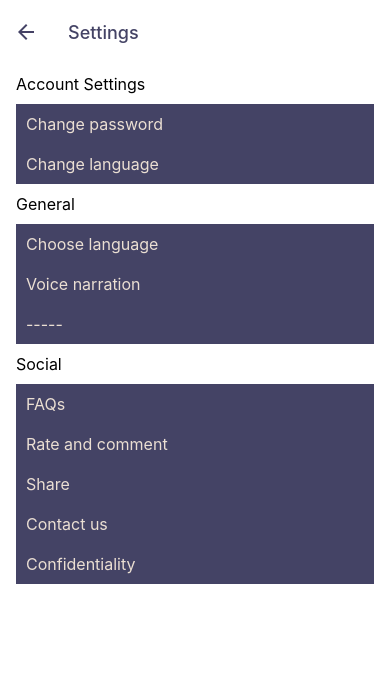
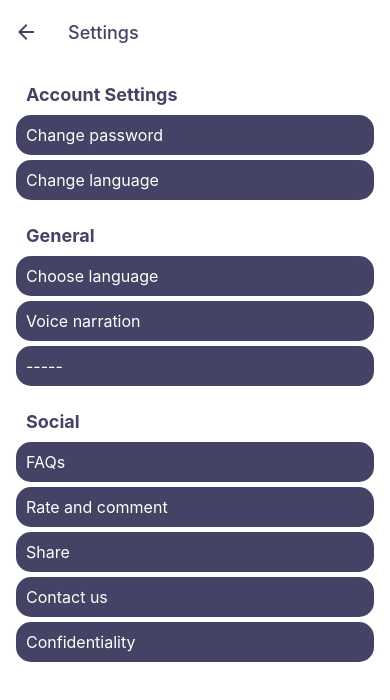
Before and after one commit to tobylerone/quivo-app, a React Native app in the folder frontend/: screen /AccountSettings in a window 390 px wide. Shown: the top 700 px of the page. Built offline with nearby package versions, Linux system fonts and the light colour scheme.

Commit message:
restyle settings page

```diff
--- a/frontend/screens/AccountSettingsScreen.tsx
+++ b/frontend/screens/AccountSettingsScreen.tsx
@@ -42,23 +42,28 @@ export default function AccountSettingsScreen({navigation}: NativeStackHeaderPro
 const styles = StyleSheet.create({
     container: {
         flex: 1,
-        paddingTop: StatusBar.currentHeight,
+        //paddingTop: StatusBar.currentHeight,
         marginHorizontal: 16,
     },
     item: {
         backgroundColor: constants.PRIMARYCOLOR,
         fontSize: constants.CONTENTFONTSIZE,
         padding: 10,
+        borderRadius: 15,
+        marginBottom: 5,
         marginVertical: 0
     },
     header: {
-        fontSize: constants.H2FONTSIZE,
+        fontSize: constants.H2FONTSIZE + 2,
+        color: constants.PRIMARYCOLOR,
+        fontWeight: "bold",
+        padding: 10,
         backgroundColor: constants.SECONDARYCOLOR,
-        paddingTop: 10,
+        paddingTop: 20,
         paddingBottom: 10
     },
     title: {
         fontSize: constants.H2FONTSIZE,
-        color: constants.OFFWHITE
+        color: constants.SECONDARYCOLOR
     },
 });
```
